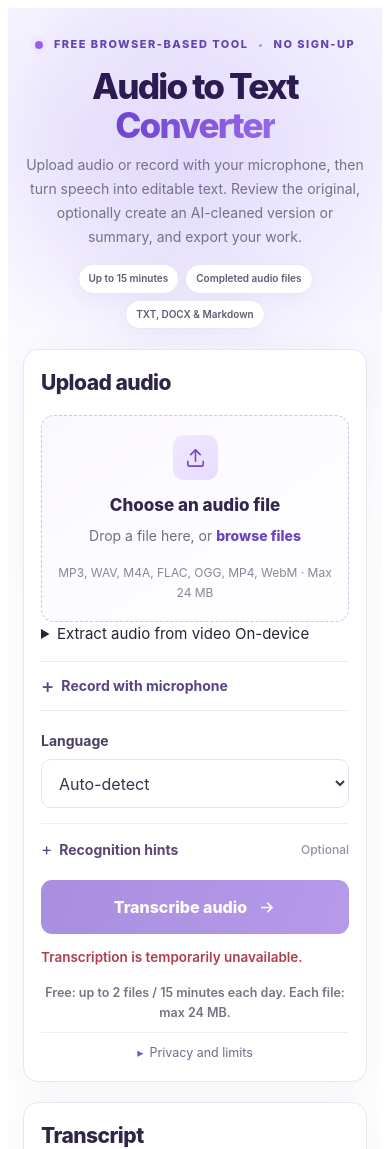
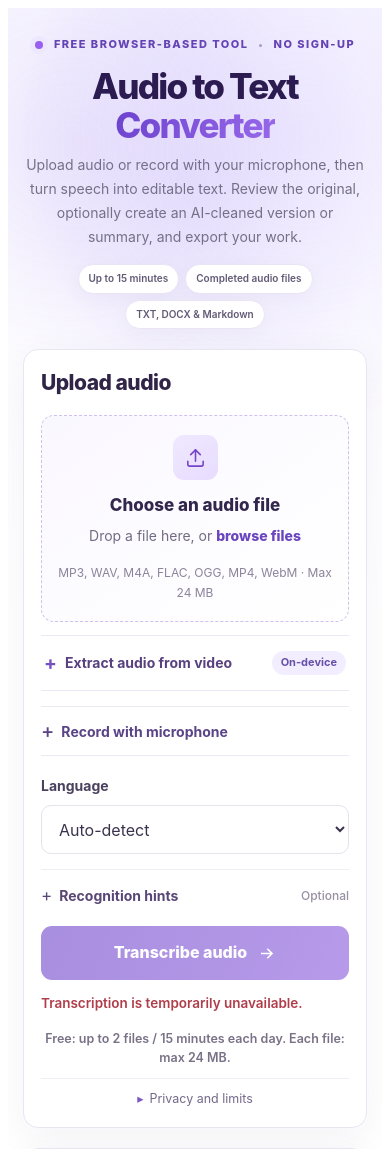
Before and after one commit to oswaldcby-afk/motricialy-a2t-staging-gate, a PHP site: page / in a window 390 px wide. Shown: the top 1149 px of the page. Run offline with PHP 8.4, Linux system fonts and the light colour scheme; data that the repository does not hold is empty.

Commit message:
style(a2t): responsive video audio extraction affordances and progress without changing primary workspace

```diff
--- a/assets/audio-to-text.css
+++ b/assets/audio-to-text.css
@@ -826,3 +826,44 @@
   #a2t-tool .cue-times,#a2t-tool .cue-text-row{grid-template-columns:1fr;}
   #a2t-tool .cue-timing-buttons button{flex:1;min-width:85px;}
 }
+
+
+/* Wave 2: video/audio separation runs locally in the browser. */
+#a2t-tool .video-extract-panel {
+ margin:13px 0 15px;padding:0 3px;border-top:1px solid #ede7f5;
+ border-bottom:1px solid #ede7f5;
+}
+#a2t-tool .video-extract-panel>summary{
+ display:flex;gap:8px;align-items:center;padding:15px 0;
+ list-style:none;cursor:pointer;font-size:14px;line-height:1.45;
+ font-weight:720;color:#59417f;
+}
+#a2t-tool .video-extract-panel>summary::-webkit-details-marker{display:none;}
+#a2t-tool .video-extract-panel>summary::before{content:"+";font-size:19px;color:#7550c1;line-height:1;}
+#a2t-tool .video-extract-panel[open]>summary::before{content:"−";}
+#a2t-tool .video-local-label{
+ margin-left:auto;font-size:11px;color:#6650aa;background:#f3eeff;
+ border-radius:99px;padding:4px 9px;font-weight:700;
+}
+#a2t-tool .video-extract-panel>p{
+ font-size:12.5px;line-height:1.7;margin:0 0 12px;color:#7f758f;
+}
+#a2t-tool .video-extract-controls{display:flex;gap:9px;flex-wrap:wrap;margin-bottom:9px;}
+#a2t-tool .video-extract-controls button{
+ flex:1;min-height:43px;min-width:110px;border-radius:9px;
+ background:#f9f6ff;color:#67479d;border:1px solid #dcd1f0;
+ font-size:13px;font-weight:725;padding:9px 11px;cursor:pointer;text-transform:none;
+}
+#a2t-tool .video-extract-controls #video-extract{
+ color:white;background:#6f4be8;border-color:#6f4be8;
+}
+#a2t-tool .video-extract-controls button:disabled{opacity:.48;cursor:not-allowed;}
+#a2t-tool .video-file-label{color:#51446b;font-size:12px;word-break:break-word;margin-bottom:6px;}
+#a2t-tool .video-file-label:empty{display:none;}
+#a2t-tool #video-progress{display:block;width:100%;height:9px;accent-color:#7653e2;margin:8px 0 10px;}
+#a2t-tool #video-progress[hidden]{display:none;}
+#a2t-tool .video-extract-status{font-size:12px;line-height:1.55;color:#287b53;margin-bottom:9px;}
+#a2t-tool .video-extract-status.error{color:#b03d4a;}
+#a2t-tool .video-extract-status:empty{display:none;}
+#a2t-tool .video-extract-panel .video-limit-note{font-size:11.5px;color:#95899f;margin:5px 0 13px;}
+#a2t-tool .video-extract-panel :focus-visible{outline:3px solid #9977ed;outline-offset:3px;}
```
